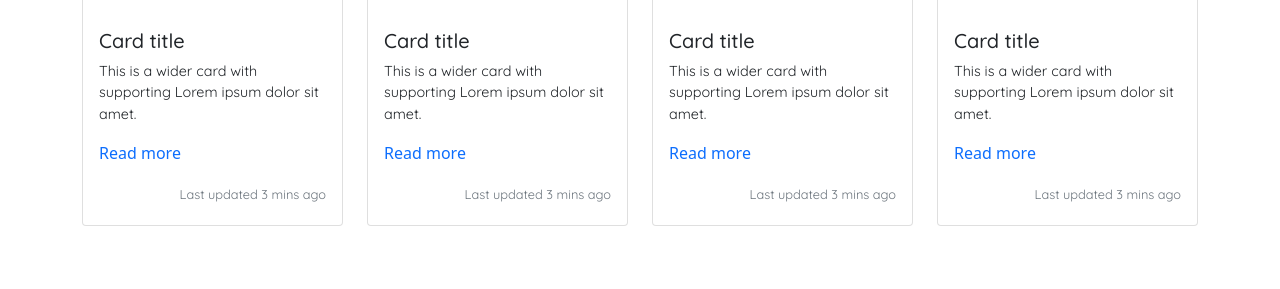
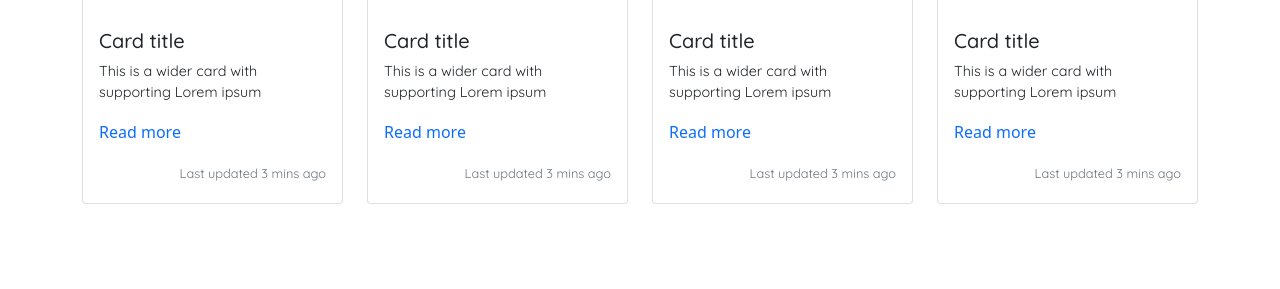
Before and after one commit to BurhanMiroj/muhamkav3, a plain HTML site: page index.html in a window 1280 px wide. Shown: the part 2644-2933 px from the top of the page. Drawn offline with nearby package versions, Linux system fonts and the light colour scheme.

```diff
--- a/index.html
+++ b/index.html
@@ -252,7 +252,7 @@
             <div class="col-7 col-md-12">
               <div class="card-body">
                 <h5 class="card-title">Card title</h5>
-                <p class="card-text">This is a wider card with supporting Lorem ipsum dolor sit amet.</p>
+                <p class="card-text">This is a wider card with supporting Lorem ipsum</p>
                 <a href="#">Read more</a>
                 <p class="card-text"><small class="text-muted">Last updated 3 mins ago</small></p>
               </div>
@@ -271,7 +271,7 @@
                 <div class="col-7 col-md-12">
                   <div class="card-body">
                     <h5 class="card-title">Card title</h5>
-                    <p class="card-text">This is a wider card with supporting Lorem ipsum dolor sit amet.</p>
+                    <p class="card-text">This is a wider card with supporting Lorem ipsum</p>
                     <a href="#">Read more</a>
                     <p class="card-text"><small class="text-muted">Last updated 3 mins ago</small></p>
                   </div>
@@ -290,7 +290,7 @@
                 <div class="col-7 col-md-12">
                   <div class="card-body">
                     <h5 class="card-title">Card title</h5>
-                    <p class="card-text">This is a wider card with supporting Lorem ipsum dolor sit amet.</p>
+                    <p class="card-text">This is a wider card with supporting Lorem ipsum</p>
                     <a href="#">Read more</a>
                     <p class="card-text"><small class="text-muted">Last updated 3 mins ago</small></p>
                   </div>
@@ -309,7 +309,7 @@
                 <div class="col-7 col-md-12">
                   <div class="card-body">
                     <h5 class="card-title">Card title</h5>
-                    <p class="card-text">This is a wider card with supporting Lorem ipsum dolor sit amet.</p>
+                    <p class="card-text">This is a wider card with supporting Lorem ipsum</p>
                     <a href="#">Read more</a>
                     <p class="card-text"><small class="text-muted">Last updated 3 mins ago</small></p>
                   </div>
@@ -320,6 +320,7 @@
       <!-- end single card -->
     </div>
     <!-- end card berita section -->
+
   <!-- START : card berita section -->
 <div id="news-section" class="container my-5 mx-auto">
   <div class="d-flex align-items-center my-3 py-2 border-bottom">
```
